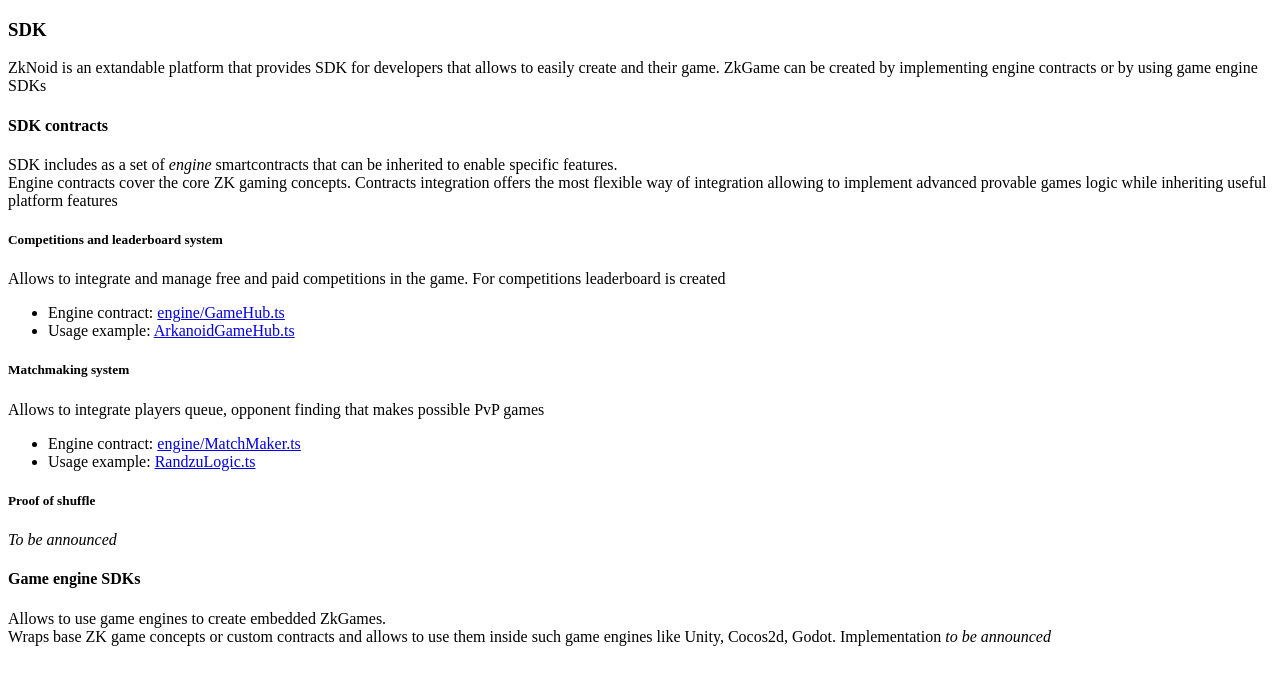
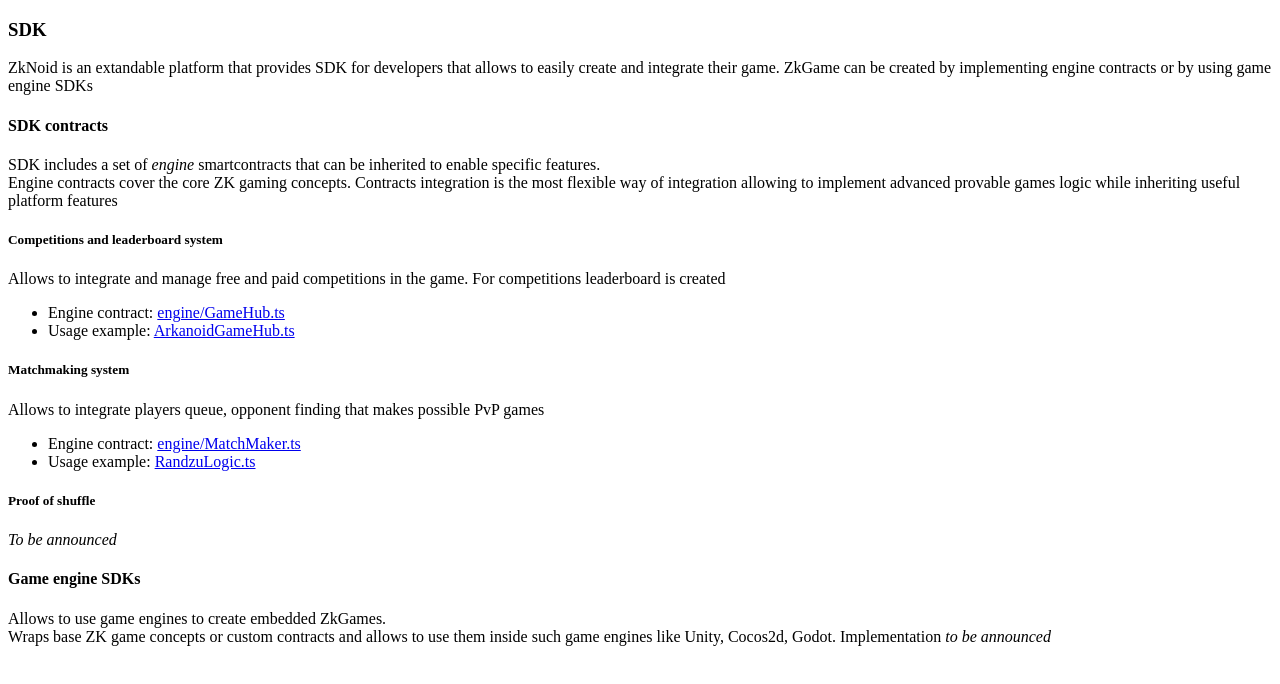
Before and after one commit to ZkNoid/docs, a Next.js app: page /docs/sdk in a window 1280 px wide. Shown: the top 684 px of the page. Built offline with nearby package versions, Linux system fonts and the light colour scheme.

Commit message:
Fixed typos

```diff
--- a/pages/docs/sdk.mdx
+++ b/pages/docs/sdk.mdx
@@ -1,11 +1,11 @@
 ### SDK
 
-ZkNoid is an extandable platform that provides SDK for developers that allows to easily create and their game.
+ZkNoid is an extandable platform that provides SDK for developers that allows to easily create and integrate their game.
 ZkGame can be created by implementing engine contracts or by using game engine SDKs
 
 #### SDK contracts
-SDK includes as a set of _engine_ smartcontracts that can be inherited to enable specific features.<br/>
-Engine contracts cover the core ZK gaming concepts. Contracts integration offers the most flexible way of integration
+SDK includes a set of _engine_ smartcontracts that can be inherited to enable specific features.<br/>
+Engine contracts cover the core ZK gaming concepts. Contracts integration is the most flexible way of integration
 allowing to implement advanced provable games logic while inheriting useful platform features
 
 
```
